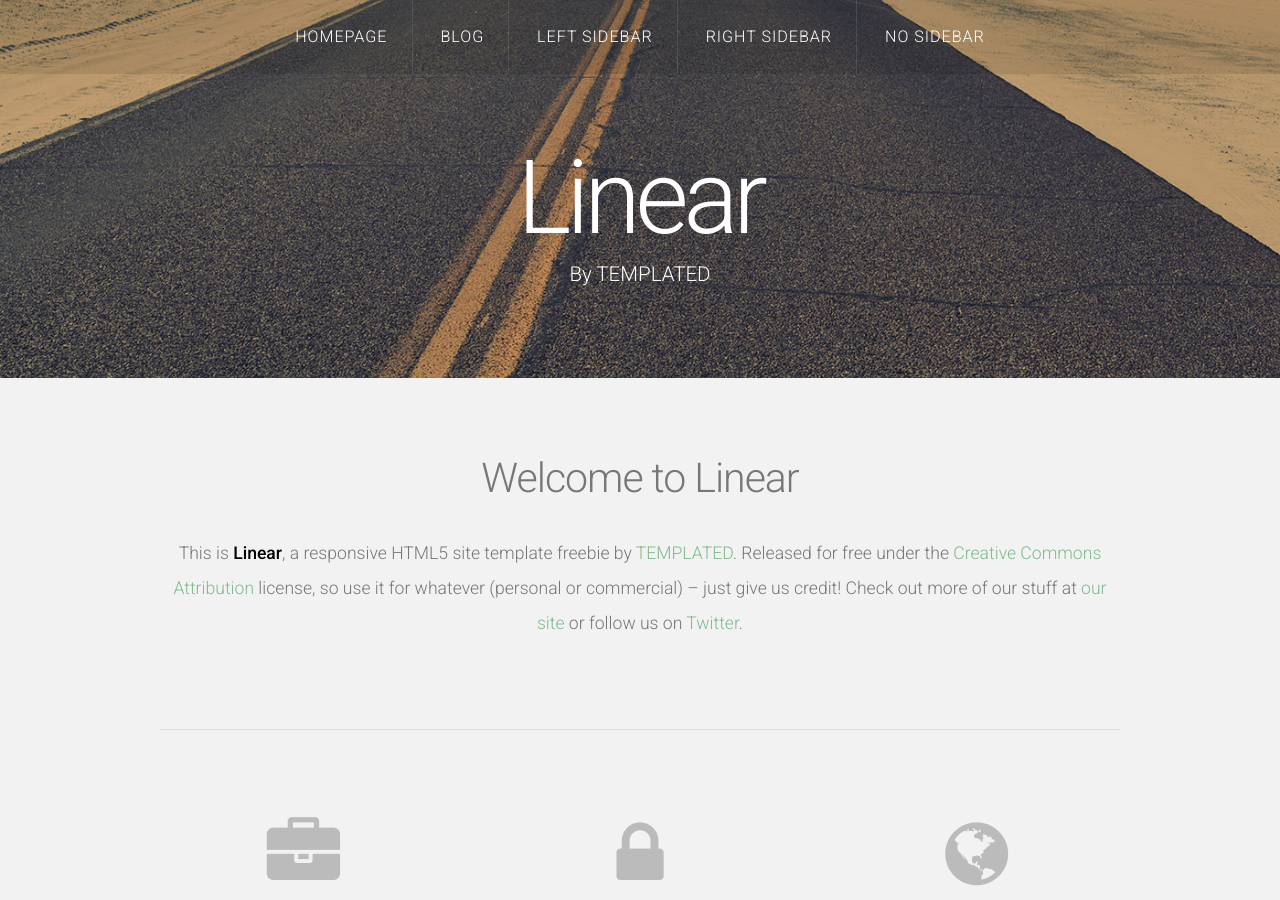
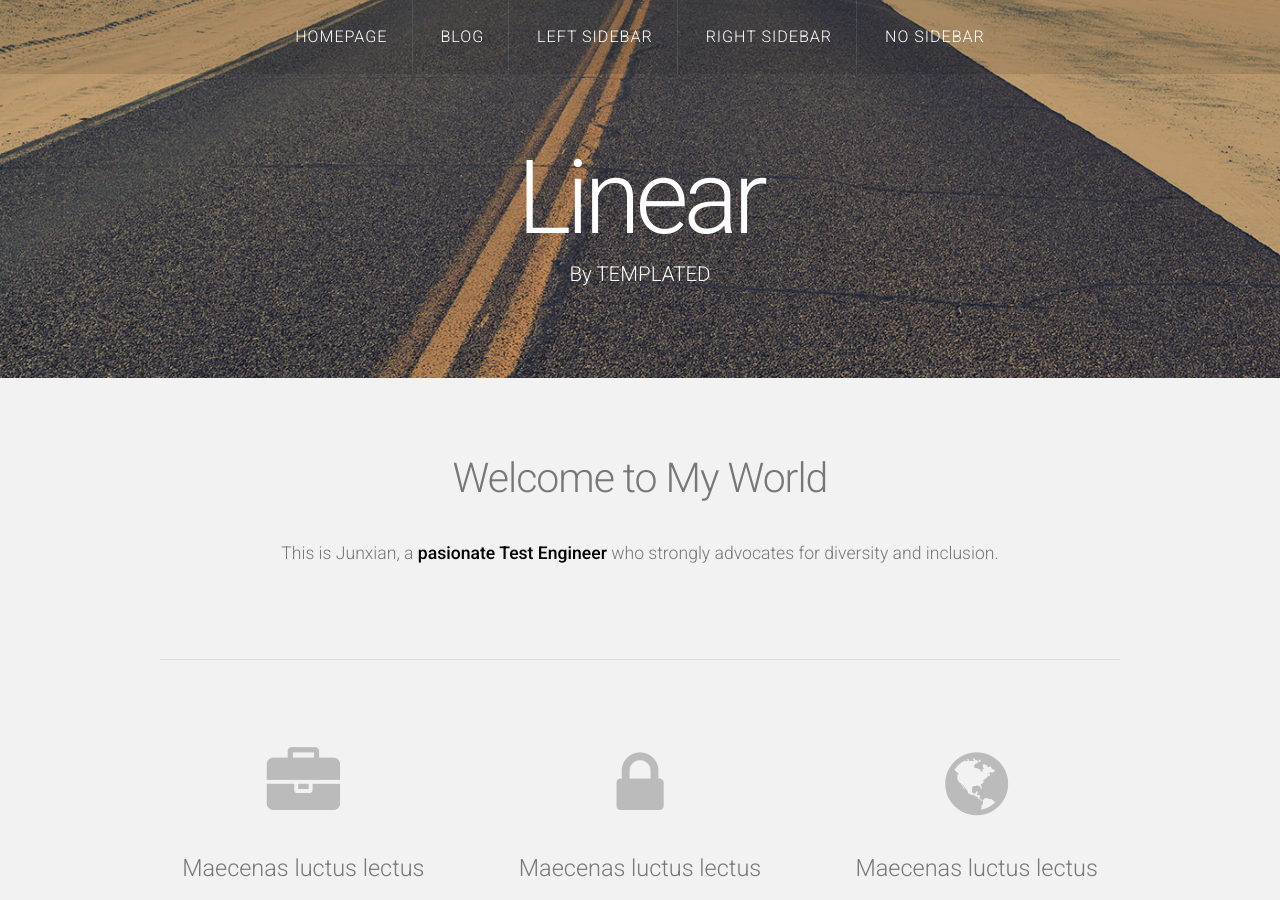
Before and after one commit to old-jekyll-templates/Linear-Jekyll-Theme, a Jekyll site: the page built from index.html, in a window 1280 px wide and 900 px high. Built offline with Jekyll 4.4.1, drawn with Linux system fonts in a browser that asks for light colours; nearby versions of some CDN libraries; the list of posts is cut into pages by our own code.

Commit message:
Update index.html

```diff
--- a/index.html
+++ b/index.html
@@ -1,14 +1,14 @@
 ---
-title: Linear
+title: This is HE JUN XIAN
 layout: default
 ---
 <!-- Featured -->
 <div id="featured">
 	<div class="container">
 		<header>
-			<h2>Welcome to Linear</h2>
+			<h2>Welcome to My World</h2>
 		</header>
-		<p>This is <strong>Linear</strong>, a responsive HTML5 site template freebie by <a href="http://templated.co">TEMPLATED</a>. Released for free under the <a href="http://templated.co/license">Creative Commons Attribution</a> license, so use it for whatever (personal or commercial) &ndash; just give us credit! Check out more of our stuff at <a href="http://templated.co">our site</a> or follow us on <a href="http://twitter.com/templatedco">Twitter</a>.</p>
+		<p>This is Junxian, a <strong>pasionate Test Engineer</strong> who strongly advocates for diversity and inclusion.</p>
 		<hr />
 		<div class="row">
 			<section class="4u">
```
